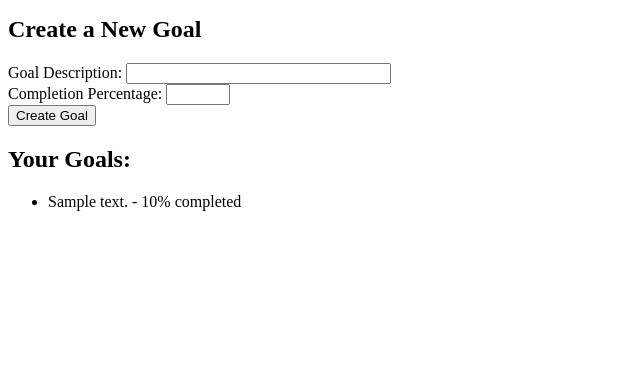
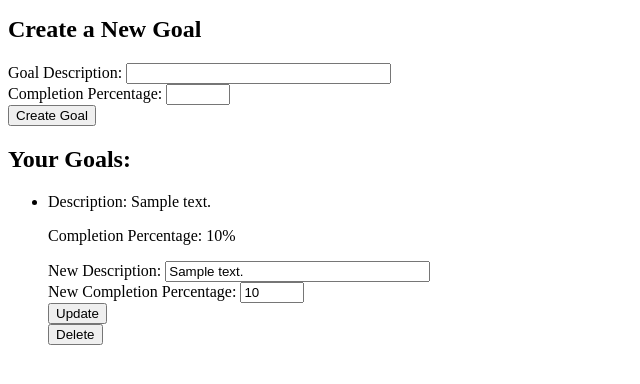
Before and after one commit to tautminas/goals-minder, a Flask app: page / in a window 1280 px wide. Shown: the part 136-520 px from the top of the page, without its empty margins (0-640 px from the left). Run offline with Flask 3, Linux system fonts and the light colour scheme; the visitor is signed in with stand-in values (Sample User, id 1); tables that the repository leaves empty hold one stand-in row (values such as "Sample post").

Commit message:
Add update and delete functionality

```diff
--- a/main.py
+++ b/main.py
@@ -125,6 +125,42 @@ def logout():
     return redirect(url_for('index'))
 
 
+@app.route('/update_goal/<int:goal_id>', methods=['POST'])
+def update_goal(goal_id):
+    goal = Goal.query.get(goal_id)
+
+    if goal:
+        new_description = request.form.get('new_description')
+        new_completion_percentage = request.form.get('new_completion_percentage')
+
+        if new_description is not None:
+            goal.description = new_description
+
+        if new_completion_percentage is not None:
+            goal.completion_percentage = new_completion_percentage
+
+        db.session.commit()
+        flash('Goal updated successfully!', 'success')
+    else:
+        flash('Goal not found!', 'danger')
+
+    return redirect(url_for('index'))
+
+
+@app.route('/delete_goal/<int:goal_id>', methods=['POST'])
+def delete_goal(goal_id):
+    goal = Goal.query.get(goal_id)
+
+    if goal:
+        db.session.delete(goal)
+        db.session.commit()
+        flash('Goal deleted successfully!', 'success')
+    else:
+        flash('Goal not found!', 'danger')
+
+    return redirect(url_for('index'))
+
+
 @app.route("/<goal>/<int:days>")
 def goals(goal, days):
     return render_template("goals_tracker.html", goal=goal, days=days)
--- a/templates/index_logged_in.html
+++ b/templates/index_logged_in.html
@@ -27,10 +27,34 @@
     </form>
 
     <h2>Your Goals:</h2>
-    <ul>
-        {% for goal in user.goals %}
-            <li>{{ goal.description }} - {{ goal.completion_percentage }}% completed</li>
-        {% endfor %}
-    </ul>
+<ul>
+    {% for goal in user.goals %}
+    <li>
+        <p>Description: {{ goal.description }}</p>
+        <p>Completion Percentage: {{ goal.completion_percentage }}%</p>
+        <form method="POST" action="{{ url_for('update_goal', goal_id=goal.id) }}">
+            {{ form.hidden_tag() }}
+            <div>
+                <label for="new_description">New Description:</label>
+                <input type="text" name="new_description" value="{{ goal.description }}" size="30">
+            </div>
+            <div>
+                <label for="new_completion_percentage">New Completion Percentage:</label>
+                <input type="number" name="new_completion_percentage" value="{{ goal.completion_percentage }}" min="0" max="100">
+            </div>
+            <div>
+                <button type="submit" class="btn btn-primary">Update</button>
+            </div>
+        </form>
+        <form method="POST" action="{{ url_for('delete_goal', goal_id=goal.id) }}">
+            {{ form.hidden_tag() }}
+            <div>
+                <button type="submit" class="btn btn-danger">Delete</button>
+            </div>
+        </form>
+    </li>
+    {% endfor %}
+</ul>
+
 </body>
 </html>
```
